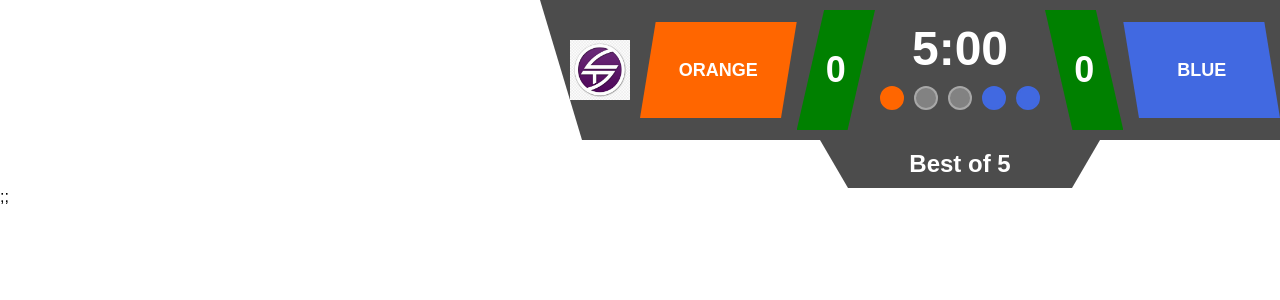
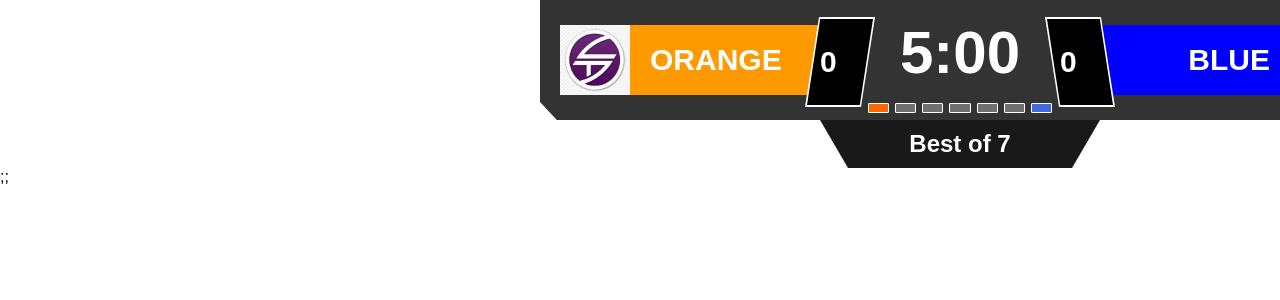
Before and after one commit to DanieluQC/overlay-dnlu, a React (Create React App) app in the folder overlay-demo/: page / in a window 1280 px wide. Shown: the top 300 px of the page. Built offline with nearby package versions, Linux system fonts and the light colour scheme; no server answers.

Commit message:
Score terminado

```diff
--- a/overlay-demo/src/components/Scorebug/Scorebug.style.ts
+++ b/overlay-demo/src/components/Scorebug/Scorebug.style.ts
@@ -6,6 +6,7 @@ export const ScorebugContainer = styled.div`
     align-items: center;
     width: 800px;
     margin: 0 auto;
+    padding: 0;
 `;
 
 export const ScorebugWrapper = styled.div`
@@ -14,63 +15,112 @@ export const ScorebugWrapper = styled.div`
     align-items: center;
     width: 100%;
     height: 120px;
-    background-color: rgba(0, 0, 0, 0.7);
-    clip-path: polygon(0 0, 100% 0, 95% 100%, 5% 100%);
-    padding: 10px 20px;
+    background-color: rgba(0, 0, 0, 0.8);
+    padding: 0px 20px;
     box-shadow: 0 4px 6px rgba(0, 0, 0, 0.1);
+    clip-path: polygon(0% 0%, 100% 0, 100% 85%, 98% 100%, 2% 100%, 0% 85%);
+
+
 `;
 
 export const TeamLogo = styled.img`
-    width: 60px;
-    height: 60px;
-    margin: 0 10px;
+    width: 70px;
+    height: 70px;
+    margin: 0 0px;
 
 `;
 
-export const TeamSection = styled.div<{ $isOrange: boolean }>`
-    display : flex;
+export const TeamSection = styled.div`
+    width: 250px;
+    height: 70px;
+    display: flex;
     align-items: center;
-    justify-content: center;
-    width: 400px;
-    height: 80%;
-    background-color: ${props => props.$isOrange ? '#FF6600' : '#4169E1'};
-    clip-path: ${props => props.$isOrange
-        ? 'polygon(10% 0, 100% 0, 90% 100%, 0% 100%)'
-        : 'polygon(0 0, 90% 0, 100% 100%, 10% 100%)'};
+    position: relative;
+    margin-top: 0px;
+`;
+export const ScorebugOrange = styled(TeamSection)`
+    background-color: #ff9900;
+    justify-content: flex-start;
+    padding-left: 10px;
 `;
 
-export const ScoreBox = styled.div<{ $isOrange: boolean }>`
-    display : flex;
-    align-items: center;
-    justify-content: center;
-    width: 200px;
-    height: 100%;
-    background-color: green;
-    clip-path: ${props => props.$isOrange
-        ? 'polygon(35% 0%, 100% 0, 65% 100%, 0% 100%)'
-        : 'polygon(0% 0%, 65% 0%, 100% 100%, 35% 100%)'};
-    border-color: white;
-    border-width: 10px;
+export const ScorebugBlue = styled(TeamSection)`
+    background-color: blue;
+    justify-content: flex-end;
+    padding-right: 10px;
+`;
+
+export const ScoreBoxOrange = styled.div`
+        background-color: white;
+        color: white;
+        padding: 5px 15px;
+        height: 80px;
+        width: 40px;
+        display: flex;
+        align-items: center;
+        position: absolute;
+        right: -15px;
+        top: -8px;
+        clip-path: polygon(20% 0, 100% 0, 80% 100%, 0% 100%);
+        &::before {
+        content: '';
+        position: absolute;
+        top: 2px;
+        left: 2px;
+        right: 2px;
+        bottom: 2px;
+        background: black;
+        z-index: -1;
+        clip-path: polygon(20% 0, 100% 0, 80% 100%, 0% 100%);
+        }
+        `;
+export const ScoreBoxBlue = styled.div`
+        background-color: white;
+        color: white;
+        padding: 5px 15px;
+        height: 80px;
+        width: 40px;
+        display: flex;
+        align-items: center;
+        position: absolute;
+        left: -15px;
+        top: -8px;
+        clip-path: polygon(0% 0, 80% 0, 100% 100%, 20% 100%);
+        &::before {
+        content: '';
+        position: absolute;
+        top: 2px;
+        left: 2px;
+        right: 2px;
+        bottom: 2px;
+        background: black;
+        z-index: -1;
+        clip-path: polygon(0% 0, 80% 0, 100% 100%, 20% 100%);
+        }
 `;
 export const TeamName = styled.div`
-    font-size: 18px;
+    font-size: 30px;
     font-weight: bold;
     color: white;
     margin: 0 10px;
+    z-index: 1;
 `;
 
 export const TeamScore = styled.div`
-    font-size: 36px;
+    font-size: 30px;
     font-weight: bold;
     color: white;
-
 `;
 
 export const ScorebugClock = styled.div`
-    font-size: 48px;
+    height: 100px;
+    width: 200px;
+    display: flex;
+    justify-content: center;
+    align-items: center;
+    font-size: 60px;
     font-weight: bold;
-    color: white;
-    margin: 0 20px;
+    color: #ffffff;
 `;
 
 export const ClockAndIndicatorsWrapper = styled.div`
@@ -78,31 +128,30 @@ export const ClockAndIndicatorsWrapper = styled.div`
     flex-direction: column;
     align-items: center;
     justify-content: center;
-    width: 200px;
+    width: 215px;
+    top: 10px;
 `;
 
 export const MatchIndicatorsWrapper = styled.div`
     display: flex;
     justify-content: space-between;
     align-items: center;
-    width: 100%;
-    margin: 10px 0;
+    width: 95%;
+    margin:0px;
+    padding-bottom: 5px;
 `;
 
 export const MatchIndicator = styled.div<{ $isOrangeWin: boolean; $isBlueWin: boolean }>`
-    width: 20px;
-    height: 20px;
-    border-radius: 50%;
-    margin: 0 5px;
+    width: 50%;
+    height: 8px;
+    border-radius: 10%;
+    margin: 0 3px;
     display: inline-block;
     background-color: ${props =>
         props.$isOrangeWin ? '#FF6600'
             : props.$isBlueWin ? '#4169E1'
                 : 'rgba(255, 255, 255, 0.3)'};
-    border: 2px solid ${props =>
-        props.$isOrangeWin ? '#FF6600'
-            : props.$isBlueWin ? '#4169E1'
-                : 'rgba(255, 255, 255, 0.3)'};
+    border: 1px solid white;
 `;
 
 export const BestOfText = styled.div`
@@ -111,7 +160,7 @@ export const BestOfText = styled.div`
     color: white;
     width: 240px;
     text-align: center;
-    background-color: rgba(0, 0, 0, 0.7);
+    background-color: rgba(0, 0, 0, 0.9);
     clip-path: polygon(0 0, 100% 0, 90% 100%, 10% 100%);
     padding: 10px 20px;
     box-shadow: 0 4px 6px rgba(0, 0, 0, 0.1);
--- a/overlay-demo/src/components/Scorebug/Scorebug.tsx
+++ b/overlay-demo/src/components/Scorebug/Scorebug.tsx
@@ -12,7 +12,10 @@ import {
     BestOfText,
     ClockAndIndicatorsWrapper,
     ScorebugContainer,
-    ScoreBox,
+    ScoreBoxOrange,
+    ScoreBoxBlue,
+    ScorebugOrange,
+    ScorebugBlue,
 } from "./Scorebug.style";
 import { GameService } from "../../services/gameService";
 
@@ -21,8 +24,8 @@ export const Scorebug = () => {
 
     // Asumimos que estos datos vienen del contexto de GameInfo
     const orangeWins = 1; // Ejemplo: Orange ha ganado 1 partido
-    const blueWins = 2; // Ejemplo: Blue ha ganado 2 partidos
-    const totalMatches = 5; // Best of 5
+    const blueWins = 1; // Ejemplo: Blue ha ganado 2 partidos
+    const totalMatches = 7; // Best of 5
 
     const renderMatchIndicators = () => {
         return Array(totalMatches).fill(null).map((_, index) => {
@@ -42,12 +45,12 @@ export const Scorebug = () => {
         <ScorebugContainer>
             <ScorebugWrapper>
                 <TeamLogo src={process.env.PUBLIC_URL + "/images/orange_logo.png"} alt="Orange Team Logo" />
-                <TeamSection $isOrange>
+                <ScorebugOrange>
                     <TeamName>ORANGE</TeamName>
-                </TeamSection>
-                <ScoreBox $isOrange>
-                    <TeamScore>{gameInfo.score.orange}</TeamScore>
-                </ScoreBox>
+                    <ScoreBoxOrange>
+                        <TeamScore>{gameInfo.score.orange}</TeamScore>
+                    </ScoreBoxOrange>
+                </ScorebugOrange>
                 <ClockAndIndicatorsWrapper>
                     <ScorebugClock>
                         {GameService.getClockFromSeconds(gameInfo.timeRemaining, gameInfo.isOT)}
@@ -56,12 +59,12 @@ export const Scorebug = () => {
                         {renderMatchIndicators()}
                     </MatchIndicatorsWrapper>
                 </ClockAndIndicatorsWrapper>
-                <ScoreBox $isOrange={false}>
-                    <TeamScore>{gameInfo.score.blue}</TeamScore>
-                </ScoreBox>
-                <TeamSection $isOrange={false}>
+                <ScorebugBlue>
+                    <ScoreBoxBlue>
+                        <TeamScore>{gameInfo.score.blue}</TeamScore>
+                    </ScoreBoxBlue>
                     <TeamName>BLUE</TeamName>
-                </TeamSection>
+                </ScorebugBlue>
                 <TeamLogo src={process.env.PUBLIC_URL + "/images/blue_logo.png"} alt="Blue Team Logo" />
             </ScorebugWrapper>
             <BestOfText>Best of {totalMatches}</BestOfText>
```
